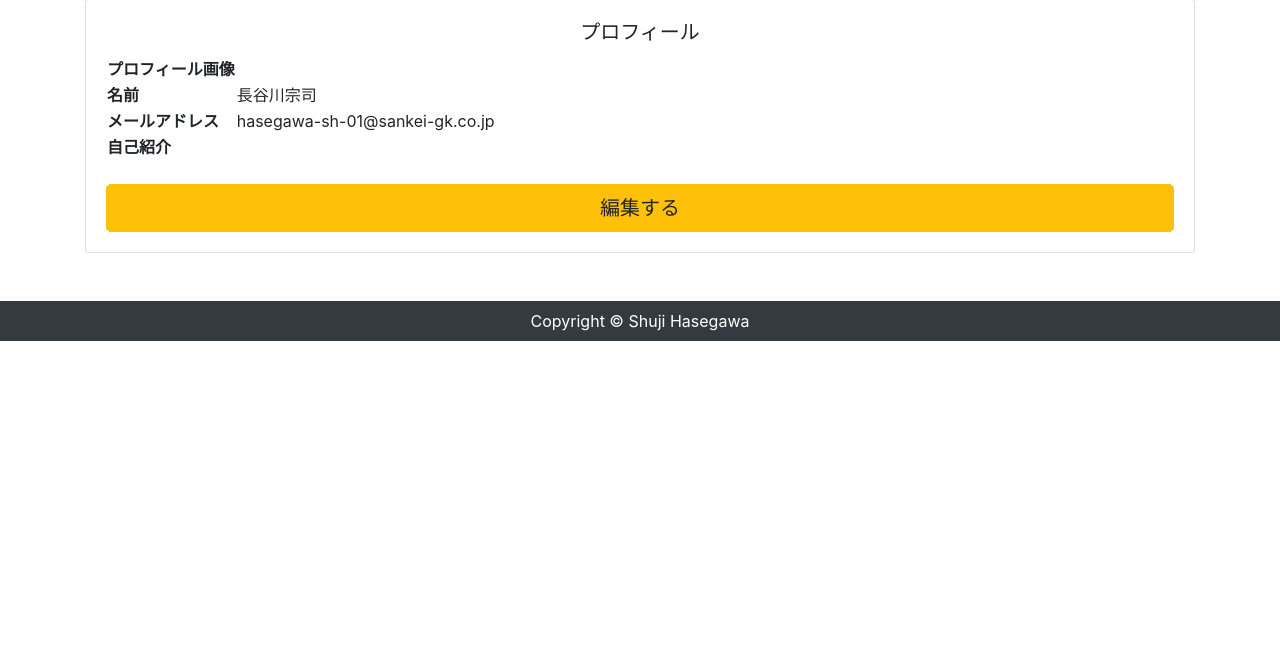
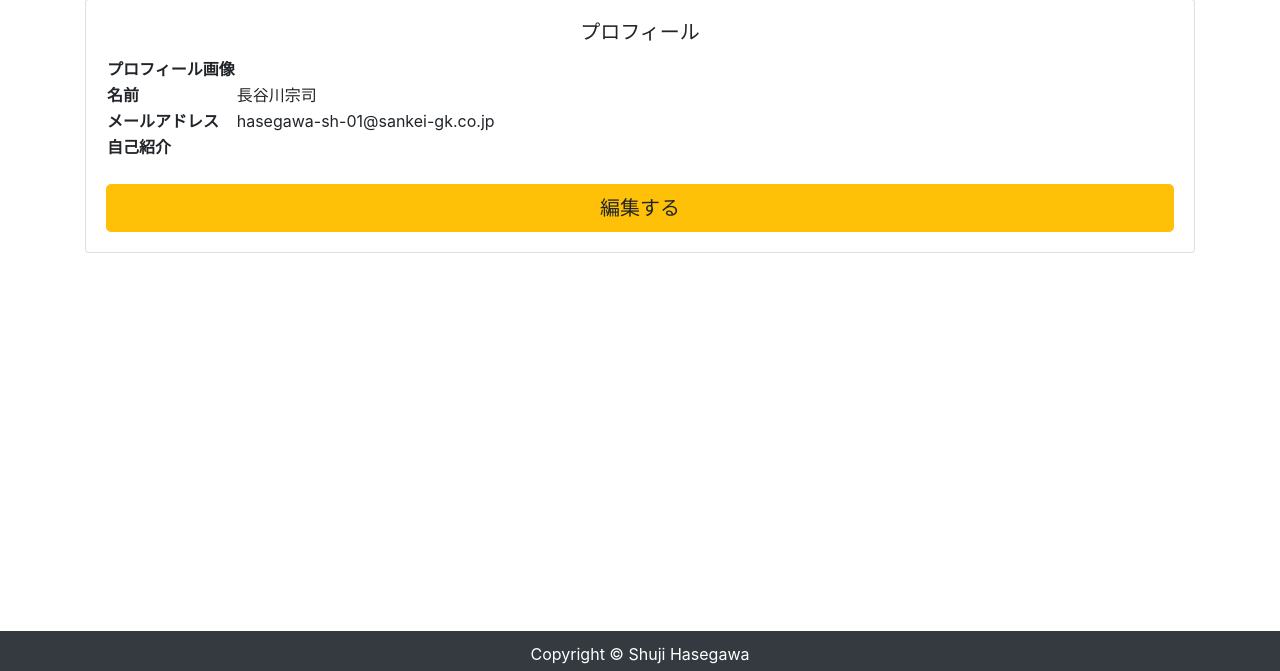
Before and after one commit to hasegawa-shuji/pj_meetingroom3, a Django app: page /accounts/profile/ in a window 1280 px wide. Shown: the part 129-800 px from the top of the page. Run offline with Django 3.2, Linux system fonts and the light colour scheme; a user stored in the database is signed in; data comes from the database, SQL or seed files in the repository; some libraries are stand-ins or nearby versions.

Commit message:
base.html

```diff
--- a/app/templates/app/base.html
+++ b/app/templates/app/base.html
@@ -7,9 +7,6 @@
     <meta name="viewport" content="width=device-width, initial-scale=1.0">
     <link rel="stylesheet" href="https://stackpath.bootstrapcdn.com/bootstrap/4.4.1/css/bootstrap.min.css" integrity="sha384-Vkoo8x4CGsO3+Hhxv8T/Q5PaXtkKtu6ug5TOeNV6gBiFeWPGFN9MuhOf23Q9Ifjh" crossorigin="anonymous">
 
-    <script src="https://code.jquery.com/jquery-3.4.1.slim.min.js" integrity="sha384-J6qa4849blE2+poT4WnyKhv5vZF5SrPo0iEjwBvKU7imGFAV0wwj1yYfoRSJoZ+n" crossorigin="anonymous"></script>
-    <script src="https://cdn.jsdelivr.net/npm/popper.js@1.16.0/dist/umd/popper.min.js" integrity="sha384-Q6E9RHvbIyZFJoft+2mJbHaEWldlvI9IOYy5n3zV9zzTtmI3UksdQRVvoxMfooAo" crossorigin="anonymous"></script>
-    <script src="https://stackpath.bootstrapcdn.com/bootstrap/4.4.1/js/bootstrap.min.js" integrity="sha384-wfSDF2E50Y2D1uUdj0O3uMBJnjuUD4Ih7YwaYd1iqfktj0Uod8GCExl3Og8ifwB6" crossorigin="anonymous"></script>
 
     <link rel="stylesheet" href="https://use.fontawesome.com/releases/v5.15.4/css/all.css">
     <script defer src="https://use.fontawesome.com/releases/v5.15.4/js/all.js"></script>
@@ -53,12 +50,33 @@
         </div>
     </main>
 
-   <footer class="py-2 bg-dark">
+    <style>
+        footer {
+            width: 100%;
+            height: 40px;
+            line-height: 30px;
+        }
+    </style>
+
+    <footer id='footer' class="py-2 bg-dark">
       <p class="m-0 text-center text-white">Copyright &copy; Shuji Hasegawa</p>
-   </footer>
+    </footer>
 
    {% block extra_js %}
    {% endblock %}
 
+   <script src="https://code.jquery.com/jquery-3.4.1.slim.min.js" integrity="sha384-J6qa4849blE2+poT4WnyKhv5vZF5SrPo0iEjwBvKU7imGFAV0wwj1yYfoRSJoZ+n" crossorigin="anonymous"></script>
+   <script src="https://cdn.jsdelivr.net/npm/popper.js@1.16.0/dist/umd/popper.min.js" integrity="sha384-Q6E9RHvbIyZFJoft+2mJbHaEWldlvI9IOYy5n3zV9zzTtmI3UksdQRVvoxMfooAo" crossorigin="anonymous"></script>
+   <script src="https://stackpath.bootstrapcdn.com/bootstrap/4.4.1/js/bootstrap.min.js" integrity="sha384-wfSDF2E50Y2D1uUdj0O3uMBJnjuUD4Ih7YwaYd1iqfktj0Uod8GCExl3Og8ifwB6" crossorigin="anonymous"></script>
+
+   <script>
+    $(function(){
+    //フッターを最下部に固定
+        var $footer = $('#footer');
+        if(window.innerHeight > $footer.offset().top + $footer.outerHeight() ) {
+            $footer.attr({'style': 'position:fixed; top:' + (window.innerHeight - $footer.outerHeight()) + 'px;' });
+        }
+    })
+    </script>
 </body>
 </html>
```
